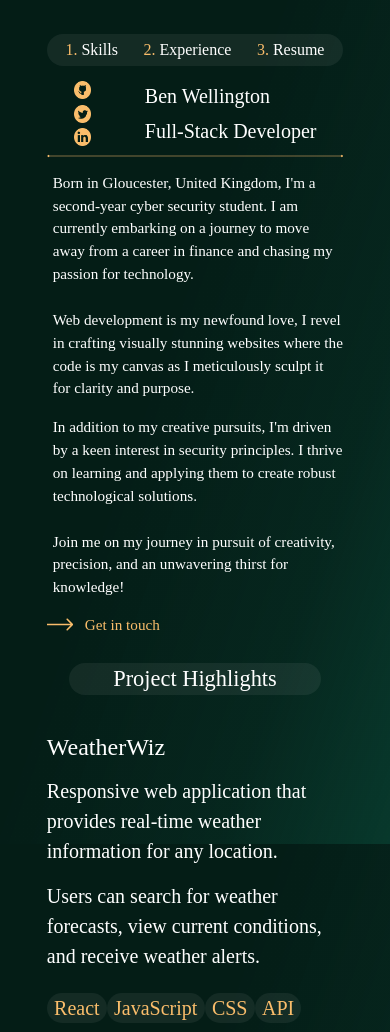
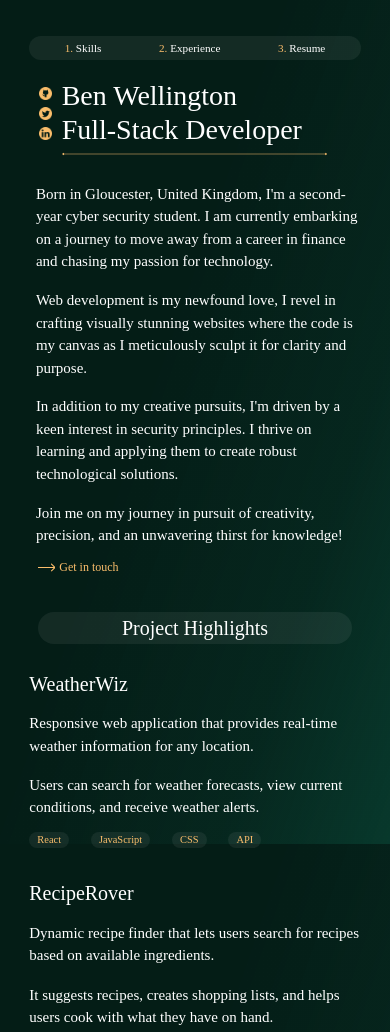
Before and after one commit to gonzolog/portfolio_website, a website: page dist/index.html in a window 390 px wide. Shown: the top 1032 px of the page. Drawn offline with Linux system fonts and the light colour scheme; a web font is replaced by a local one.

Commit message:
Added some more CSS responsive features

```diff
--- a/dist/index.html
+++ b/dist/index.html
@@ -37,7 +37,7 @@
                             <h1><span class="apricot">&lt;</span>Hello!<span class="apricot">/&gt;</span></h1>
                             <div class="flex center column">
                                 <section>
-                                    <div class="social-media-icons flex column space-between hidden">
+                                    <div class="social-media-icons flex column space-around hidden">
                                         <img src="../images/github_icon.png" alt="Github">
                                         <img src="../images/twitter_icon.png" alt="Twitter">
                                         <img src="../images/linkedin_icon.png" alt="LinkedIn">
@@ -84,8 +84,8 @@
 
                 <!-- PROJECT CONTAINER -->
                 <div class="project-container">
-                    <div class="banner flex center">
-                        <h2 class="transparent-overlay">Project Highlights</h2>
+                    <div class="transparent-overlay banner flex center">
+                        <h2>Project Highlights</h2>
                     </div>
                     <div class="project">
                         <img src="../images/275x280.png" alt="Placeholder">
--- a/dist/output.css
+++ b/dist/output.css
@@ -42,6 +42,7 @@ body {
  justify-content: space-between;
  width: 95%;
  margin: 0 auto;
+
 }
 .intro-container {
  width: 50%;
@@ -61,7 +62,7 @@ body {
     top: 3%;
     width: 100%;
   }
-  .social-media-icons {
+  .outer-container .social-media-icons {
     width: 6%;
   }
   .social-media-icons img {
@@ -105,6 +106,7 @@ body {
     height: 3rem;
     padding-inline: 2%;
     display: flex;
+    align-items: center;
   }
   nav ul {
     padding: 0;
@@ -142,9 +144,7 @@ body {
   .about-me p {
     margin-block: 1.5%;
   }
-  .about-me p:nth-child(2) {
-    margin-bottom: 1.5%;
-  }
+
   .contact-me .svg-container {
     margin-right: 2%;
   }
@@ -187,8 +187,9 @@ body {
     width: 70%
   }
   .banner {
-    width: 100%;
-    height: 5rem;
+    width: 75%;
+    height: 3rem;
+    margin-block: 2.5%;
     align-self: center;
   }
   .banner h2 {
@@ -200,74 +201,131 @@ body {
   }
 
 /* Media Queries */
-  /* For Mobile Devices – 320px — 480px */
-  @media only screen and (min-width: 320px) and (max-width: 480px) {
+  /* For Mobile Devices 480px */
+  @media only screen and (max-width: 480px) {
+    body {
+      font-size: 15px;
+    }
     .main-container {
-      width: 95%;
+      width: 100%;
       margin-block: 5%;
+      margin-inline: 0;
     }
     .inner-container {
       flex-direction: column;
-      width: 80%;
+      width: 85%;
     }
     .intro-container {
       width: 100%;
+      margin-bottom: 10%;
     }
     .intro-container h2 {
-      font-size: 1.25rem;
+      font-size: 1.75rem;
+      line-height: 95%;
     }
     .outer-container {
+    }
+    main {
+      display: flex;
+      flex-direction: column;
+      align-items: center;
     }
     .project-container {
       width: 100%;
     }
+    .project-container span {
+      font-size: 0.65rem;
+    }
+    .project div div:last-child {
+      margin-top: 1.5%;
+    }
     .project {
       flex-direction: column;
+      margin-block: 4%;
     }
     nav {
       width: 100%;
       margin-block: 5%;
-      height: 2rem;
+      height: 1.5rem;
     }
     nav li {
-      font-size: 1rem;
+      font-size: 0.7rem;
     }
     .about-me {
       width: 100%;
-      font-size: 0.95rem;
     }
     .about-me p {
-      margin-block: 4%;
+      margin-block: 2.5%;
+    }
+    .banner {
+      width: 95%;
+      height: 2rem;
+      margin-block: 0 2%;
     }
     .banner h2 {
-      font-size: 1.4rem;
+      font-size: 1.25rem;
       padding-inline: 15%;
+    }
+    .project h3 {
+      font-size: 1.25rem;
     }
     .project-container img {
       display: none;
     }
     .contact-me .svg-container {
-      margin-right: 1%;
+      margin-right: 0;
     }
     .contact-me {
       left: 0;
       font-size: 0.95rem;
+      width: 100%;
+      font-size: 0.75rem;
+      margin-left: 5%;
     }
     .contact-me svg {
-      width: 75%;
+      width: 50%;
+    }
+    .contact-me p {
+      position: relative;
+      right: 4%;
     }
     .outer-container .social-media-icons {
       display: none;
     }
+    .intro-message {
+      display: flex;
+      justify-content: center;
+      margin-bottom: 5%;
+    }
+    .intro-message svg {
+      width: 80%;
+    }
+    .intro-message .svg-container {
+      justify-content: center;
+    }
     .intro-message section {
       display: flex;
-      justify-content: space-around;
+      justify-content: start;
+      margin-block: 2%;
       width: 100%;
     }
     .intro-container .social-media-icons {
       align-items: center;
+      margin-inline: 3%;
+    }
+    .intro-container .social-media-icons img {
+      width: 12.5px;
     }
   }
+  @media only screen and (max-width: 232px) {
+    .intro-container .social-media-icons {
+      display: none;
+    }
+    .intro-message .svg-container {
+      justify-content: start;
+    }
+  }
+
 
   /* iPads and Tablets – 481px — 768px */
   @media only screen and (min-width: 481px) and (max-width: 768px) {
--- a/dist/script.js
+++ b/dist/script.js
@@ -2,7 +2,7 @@
 // Categorise into (mobile, tablet, etc)
 function checkScreenWidth() {
     let screenWidth = window.innerWidth;
-    if (screenWidth >= 320 && screenWidth <= 480) {
+    if (screenWidth <= 480) {
         return 'mobile';
     } else if (screenWidth >= 481 && screenWidth <= 768) {
         return 'tablet';
@@ -57,7 +57,7 @@ function updateIntroMessage() {
             }
         });
         introMessage.querySelector('.social-media-icons').classList.add("hidden")
-
+        flexContainer.insertBefore(nav, flexContainer.lastChild);
     }
 }
 
```
